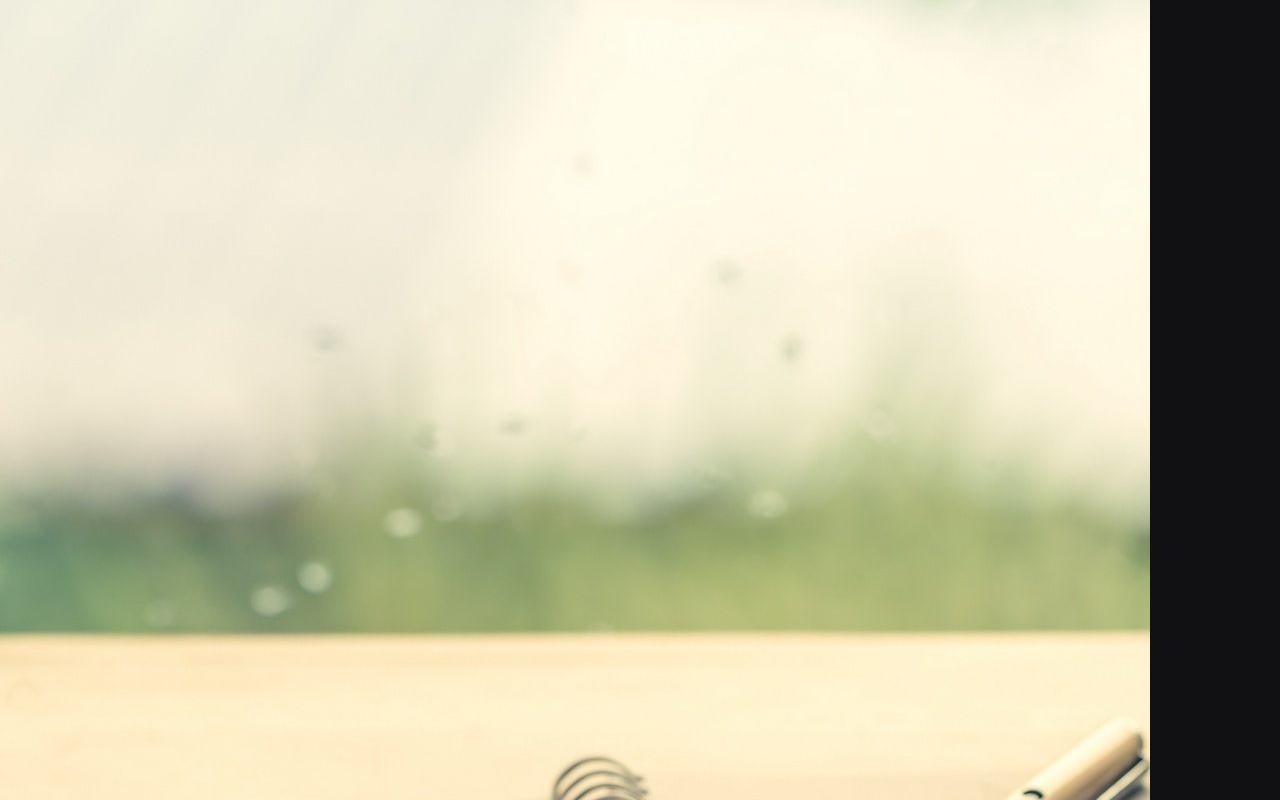
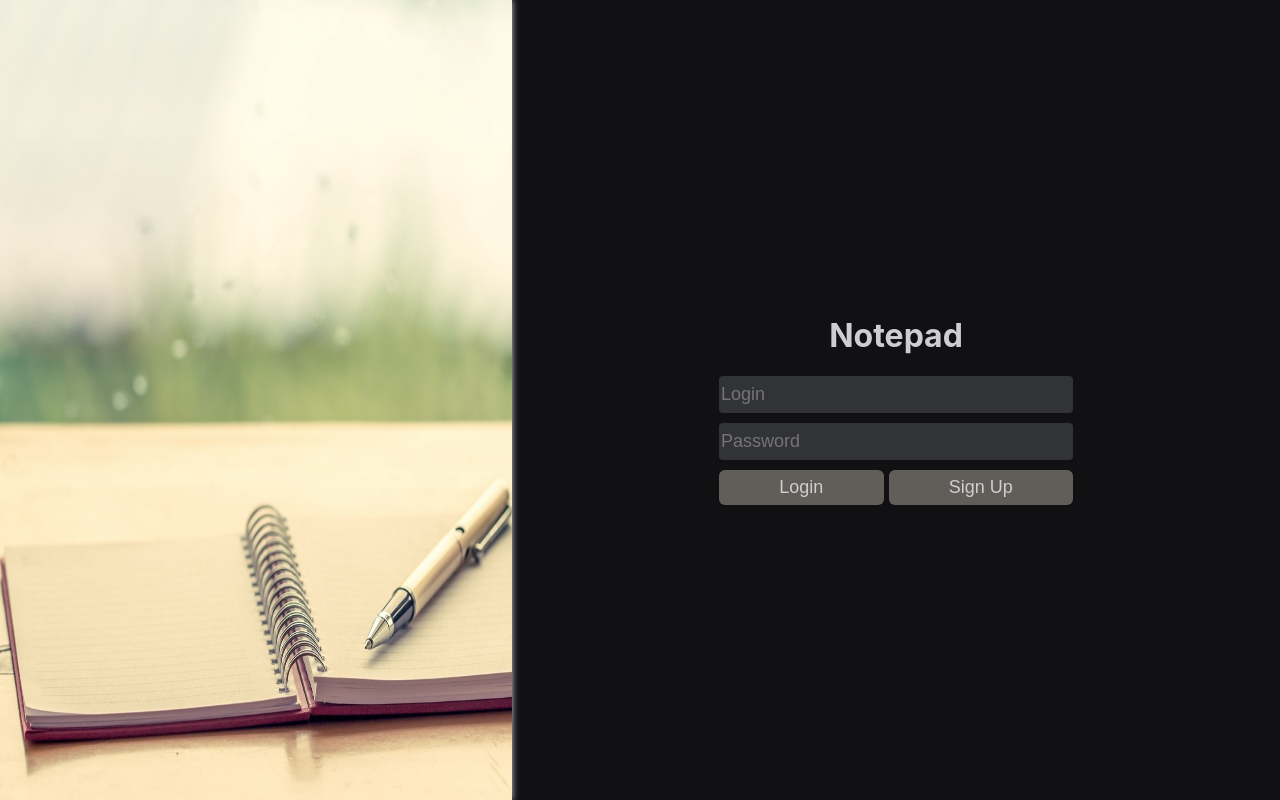
Before and after one commit to ShyCoronet/NotepadFrontend, a React (Create React App) app in the folder notepadfrontend/: page /login in a window 1280 px wide. Shown: the top 800 px of the page. Built offline with nearby package versions, Linux system fonts and the light colour scheme.

Commit message:
Update Login component stylesheet

```diff
--- a/notepadfrontend/src/components/Login/style.css
+++ b/notepadfrontend/src/components/Login/style.css
@@ -1,11 +1,60 @@
-.login-form {
-    top: 30%;
-    left: 38%;
-    position: relative;
+.login-container {
+    display: flex;
+    flex-direction: row;
+    height: 100%;
+}
+.notepad-img {
+    width: 70%;
+}
+.login-image {
+    height: 100%;
+    width: 40%;
+    box-shadow: 0 0 7px #ceced0;
+}
+
+.right-container {
+    width: 100%;
     display: flex;
     flex-direction: column;
-    flex-wrap: wrap;
+    justify-content: center;
+    align-items: center;
+}
+
+.login-form {
+    display: flex;
+    flex-direction: column;
+}
+
+.login-input {
+    border-radius: 4px;
+    height: 35px;
+    width: 350px;
+    margin-bottom: 10px;
+    border: none;
+    outline: none;
+    font-size: large;
     background-color: #323337;
-    height: 30%;
-    width: 30%;
+    color: #ceced0;
 }
+
+.login-buttons-container {
+    display: flex;
+    flex-direction: row;
+}
+
+.login-btn {
+    height: 35px;
+    font-size: large;
+    margin-right: 5px;
+    flex-grow: 1;
+}
+
+.signup-redirect-btn {
+    height: 35px;
+    font-size: large;
+    flex-grow: 1;
+}
+
+.logo {
+    color: #ceced0;
+}
```
